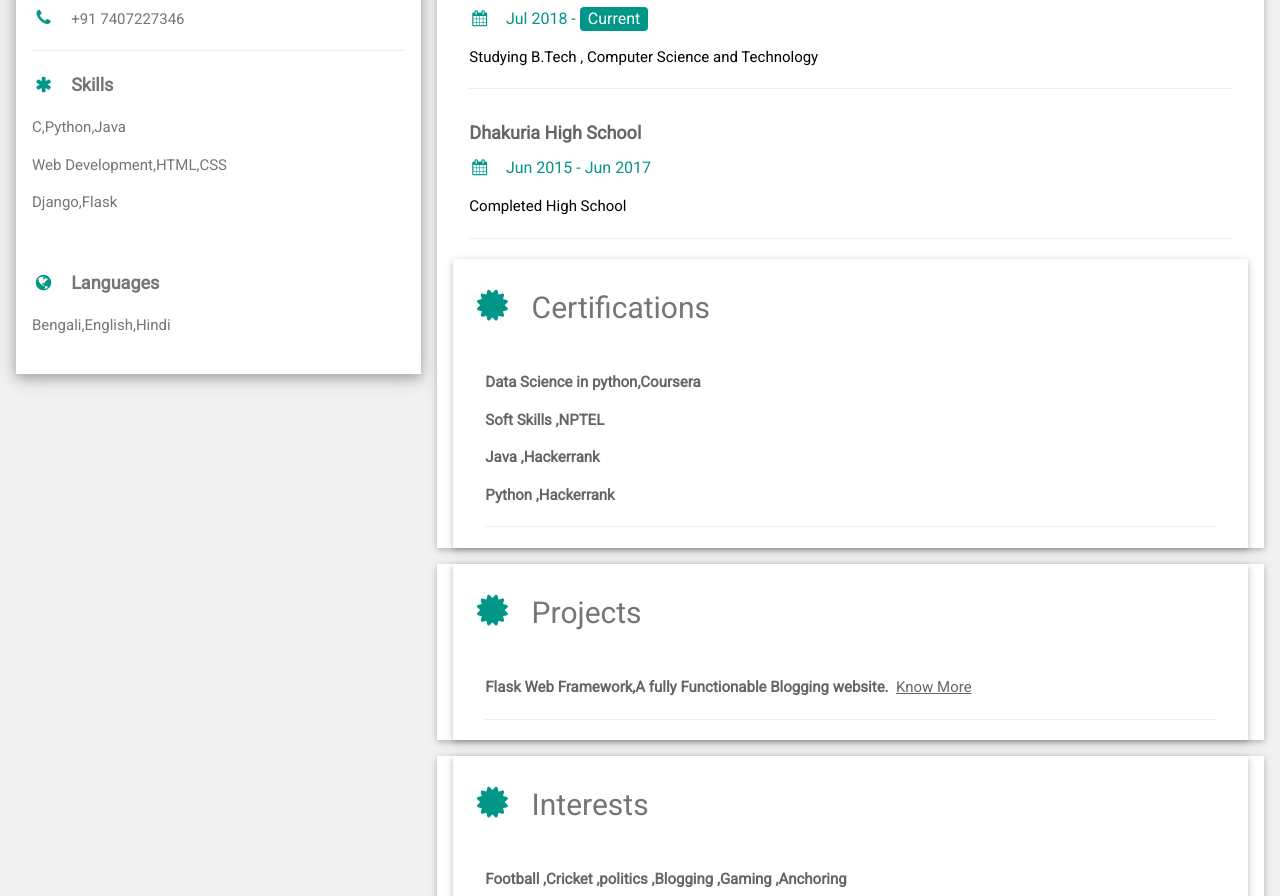
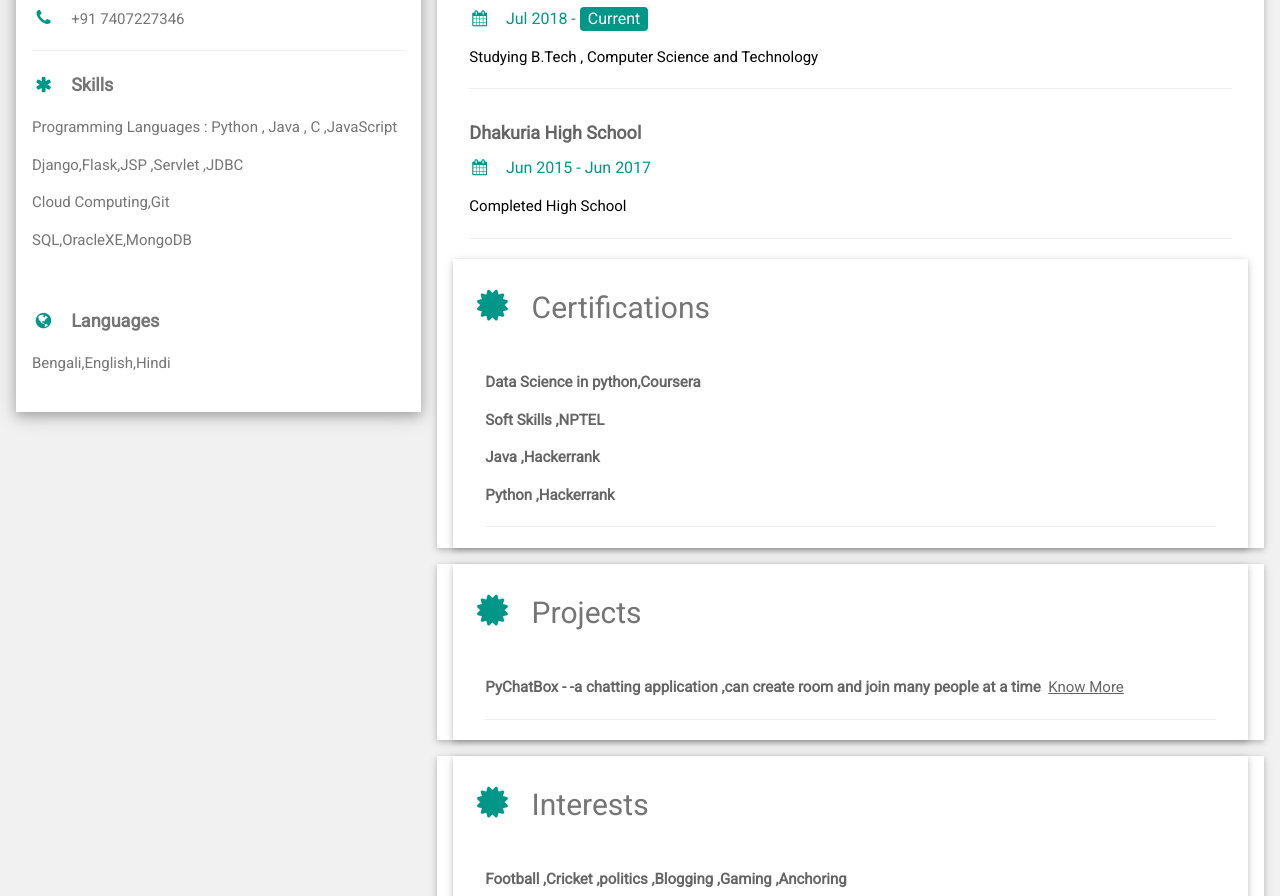
Before and after one commit to sumitskr/resume, a plain HTML site: page index.html in a window 1280 px wide. Shown: the part 512-1408 px from the top of the page. Drawn offline with nearby package versions, Linux system fonts and the light colour scheme.

Commit message:
Update index.html

```diff
--- a/index.html
+++ b/index.html
@@ -23,7 +23,7 @@ html,body,h1,h2,h3,h4,h5,h6 {font-family: "Roboto", sans-serif}
 
       <div class="w3-white w3-text-grey w3-card-4">
         <div class="w3-display-container">
-          <img src="IMG_20191001_130510.jpg" style="width:100%" alt="Avatar">
+          <img src="IMG_20191001_130510.jpg" style="width:100%" alt="sumit sarkar">
 
           <div class="w3-display-bottomleft w3-container w3-text-black">
             <h2>Sumit Sarkar</h2>
@@ -38,10 +38,11 @@ html,body,h1,h2,h3,h4,h5,h6 {font-family: "Roboto", sans-serif}
           <hr>
 
           <p class="w3-large"><b><i class="fa fa-asterisk fa-fw w3-margin-right w3-text-teal"></i>Skills</b></p>
-        <p>C,Python,Java</p>
-          <p>Web Development,HTML,CSS</p>
+        <p>Programming Languages : Python , Java , C ,JavaScript</p>
+          <p>Django,Flask,JSP ,Servlet ,JDBC</p>
 
-          <p>Django,Flask</p>
+          <p>Cloud Computing,Git</p>
+          <p>SQL,OracleXE,MongoDB</p>
 
 
 
@@ -107,7 +108,7 @@ I always believed myself as creative , determined person.
         <div class="w3-container w3-card w3-white">
             <h2 class="w3-text-grey w3-padding-16"><i class="fa fa-certificate fa-fw w3-margin-right w3-xxlarge w3-text-teal"></i>Projects</h2>
             <div class="w3-container">
-              <p class="w3-opacity"><b>Flask Web Framework,A fully Functionable Blogging website.</b> &nbsp;<a href="https://sarkarsumit.blogspot.com/2020/07/blogging-website-using-python.html">Know More</a></p>
+              <p class="w3-opacity"><b>PyChatBox - -a chatting application ,can create room and join many people at a time</b> &nbsp;<a href="https://pychatbox.herokuapp.com/">Know More</a></p>
 
               <hr>
             </div>
```
